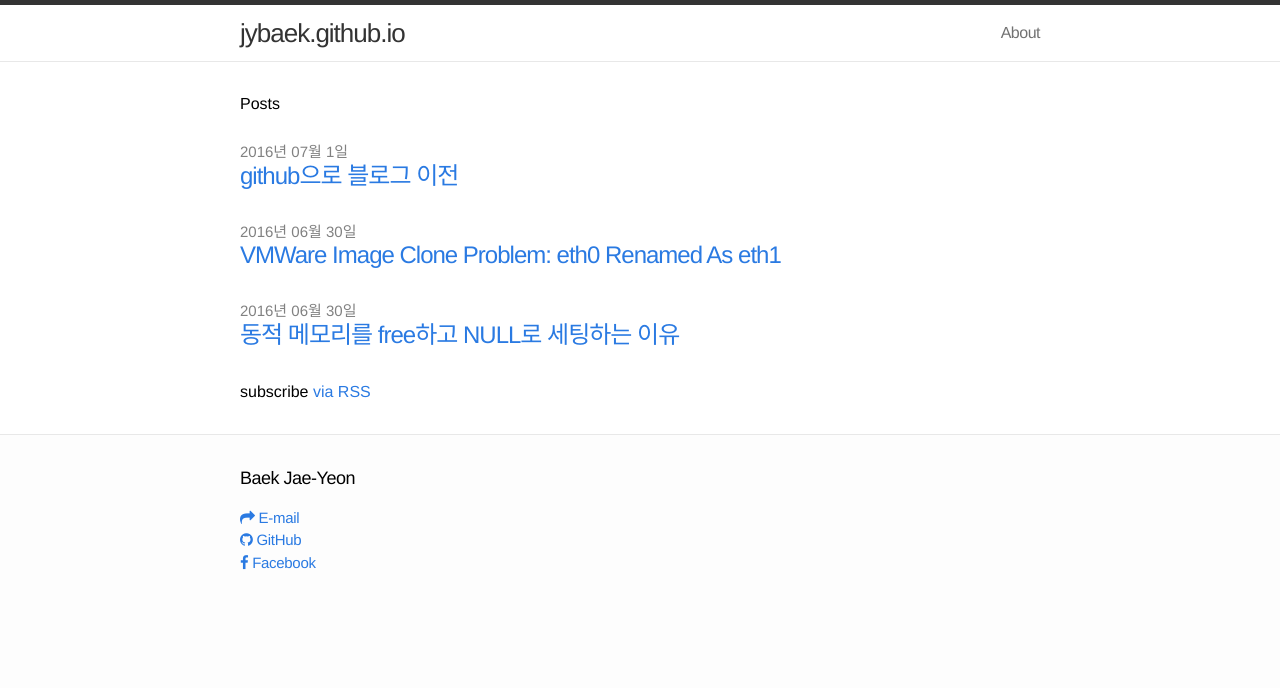
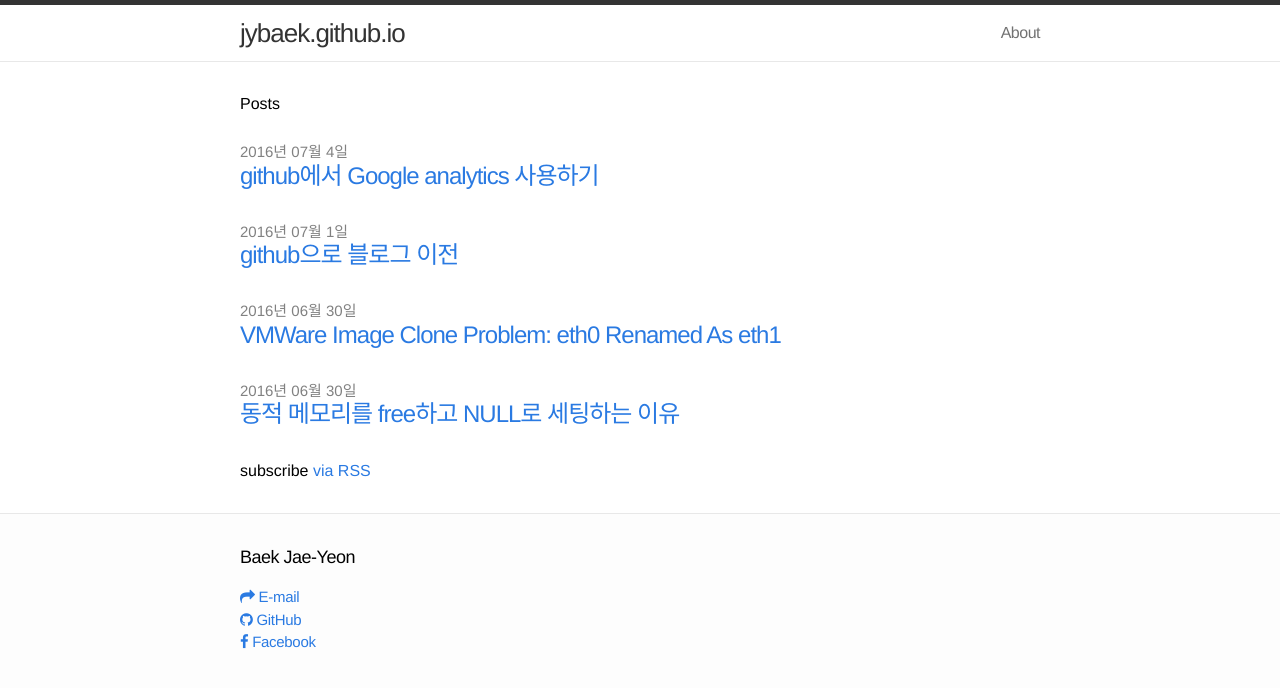
Before and after one commit to jybaek/jybaek.github.com, a Jekyll site: the page built from index.html, in a window 1280 px wide. Shown: the top 688 px of the page. Built offline with Jekyll 4.4.1, drawn with Linux system fonts in a browser that asks for light colours; nearby versions of some CDN libraries; Markdown is read by kramdown in place of the engine named in the settings.

Commit message:
Google analytics 관련 포스팅

```diff
--- /dev/null
+++ b/_posts/2016-07-04-use-google-analytics.md
@@ -0,0 +1,84 @@
+---
+layout: post
+categories: dev
+title:  "github에서 Google analytics 사용하기"
+---
+
+github으로 블로그를 이전하면서 고려 대상이었던 통계에 대한 처리를
+Google에서 제공하는 웹로그 분석 [analytics](https://www.google.com/analytics/)를 이용하기로 했다.
+
+일단 Google에서 제공하는 웹로그 분석은 무료인것을 감안했을때
+엄청나게 많은 정보를 제공해준다. 이것에 대한 이야기는 다음을 기약하기로 하고...
+github에서 사용하기 위한 절차를 살펴보도록 한다.
+
+## [analytics](https://www.google.com/analytics/)에 접속해서 계정을 생성한다
+----
+<img src="/image/20160704/이미지_2016-07-04_09_11_15.png"  style="max-width:100%;max-height:100%;">
+
+## 우측에 **가입** 버튼을 선택한다.
+----
+<img src="/image/20160704/이미지_2016-07-04_09_12_38.png" style="max-width:100%;max-height:100%;">
+
+## 필요한 정보를 입력하고 **추적 ID가져오기**를 선택한다.
+----
+<img src="/image/20160704/이미지_2016-07-04_09_14_59.png" style="max-width:100%;max-height:100%;">
+<img src="/image/20160704/이미지_2016-07-04_09_15_28.png" style="max-width:100%;max-height:100%;">
+
+## 약관에 동의하도록 한다.
+----
+<img src="/image/20160704/이미지_2016-07-04_09_15_56.png" style="max-width:100%;max-height:100%;">
+
+## **추적 ID**와 **script**를 저장하도록 한다.
+----
+<img src="/image/20160704/이미지_2016-07-04_09_16_59.png" style="max-width:100%;max-height:100%;">
+
+## 이제 **_config.yml**에 **추적ID**를 추가하자.
+----
+{% highlight c %}
+google_analytics_id: UA-80265650-1
+{% endhighlight %}
+
+## google_analytics_id를 활용하는 analytics.html을 생성한다.
+----
+	{% raw %}
+	{% if site.google_analytics_id %}
+	<script>
+	  (function(i,s,o,g,r,a,m){i['GoogleAnalyticsObject']=r;i[r]=i[r]||function(){
+	  (i[r].q=i[r].q||[]).push(arguments)},i[r].l=1*new Date();a=s.createElement(o),
+	  m=s.getElementsByTagName(o)[0];a.async=1;a.src=g;m.parentNode.insertBefore(a,m)
+	  })(window,document,'script','https://www.google-analytics.com/analytics.js','ga');
+
+	  ga('create', 'UA-80265', 'auto');
+	  ga('send', 'pageview');
+
+	</script>
+	{% endif %}
+	{% endraw %}
+
+## 생성한 analytics.html을 사용한다.
+----
+	{% raw %}
+	<!DOCTYPE html>
+	<html>
+
+		{% include analytics.html %} <!-- Here -->
+		{% include head.html %}
+
+		<body>
+
+		{% include header.html %}
+
+		<div class="page-content">
+		  <div class="wrap">
+		  {{ content }}
+		  </div>
+		</div>
+
+		{% include footer.html %}
+
+		</body>
+	</html>
+	{% endraw %}
+본인의 모든 포스트 layout은 *_layouts/default.html*을 참조하므로 관련 코드 `{%raw%}{% include analytics.html %}{%endraw%}`를 그쪽에 삽입하였다. 각자의 환경에 맞도록 구성해보자.
+
+이제 모든 과정이 끝났다.  [구글 웹로그 분석 사이트](https://www.google.com/analytics/)에 접속해서 로그인하고 결과를 확인하면 되겠다.
```
Also changed, not shown: _posts/2016-07-01-blog.md (+2 -2 lines).
